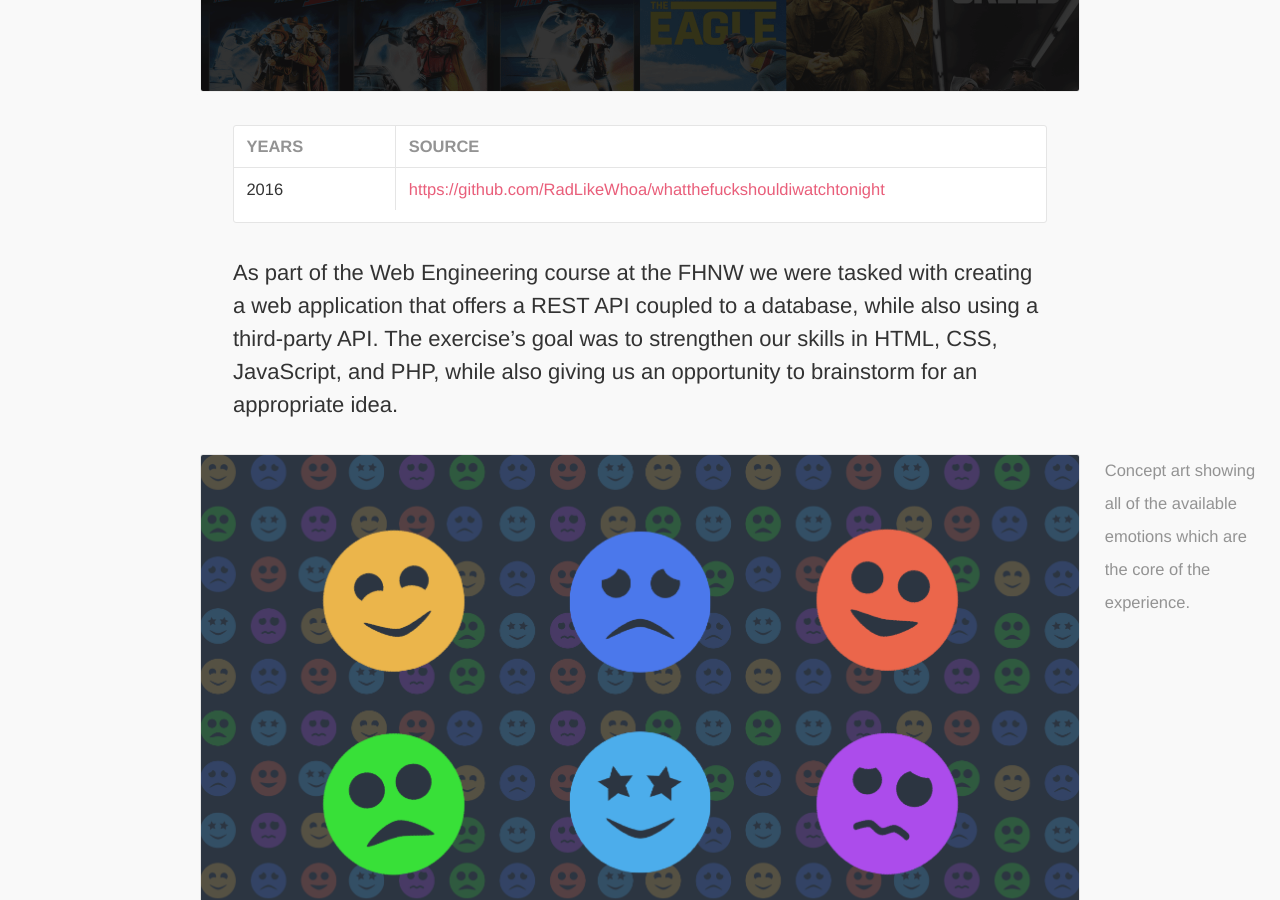
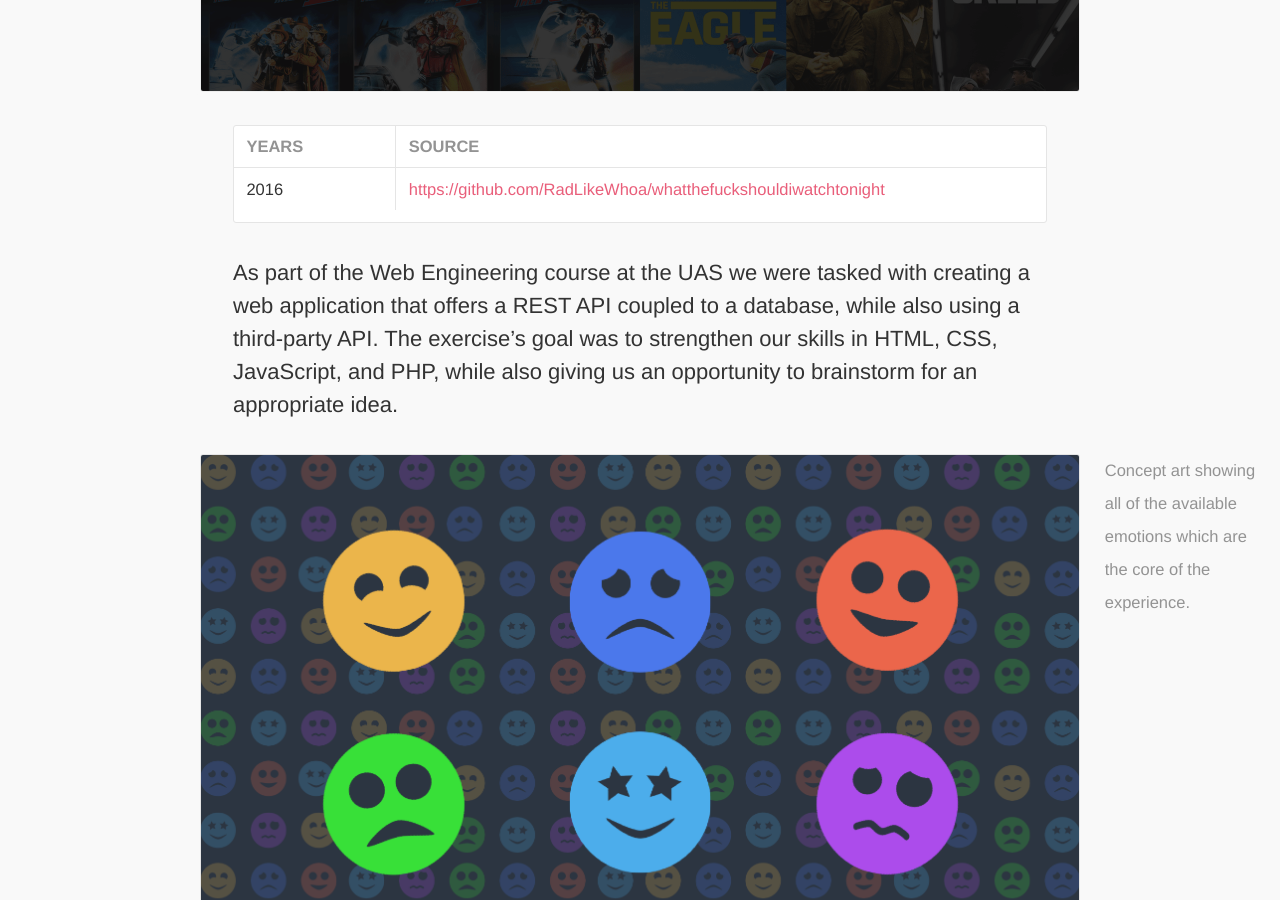
Before and after one commit to RadLikeWhoa/old.sacha.me, a Jekyll site: the page built from projects/_posts/2016-6-1-what-the-fuck-should-i-watch-tonight.md, in a window 1280 px wide and 900 px high, scrolled down 1249 px. Built offline with Jekyll 4.4.1, drawn with Linux system fonts in a browser that asks for light colours.

```diff
--- a/_layouts/project.html
+++ b/_layouts/project.html
@@ -1,6 +1,6 @@
 {% include top.html %}
-{% capture icon %}/assets/img/{{ page.title | downcase | replace: ' ', '-' }}/icon{% endcapture %}
-{% capture hero %}/assets/img/{{ page.title | downcase | replace: ' ', '-' }}/hero.png{% endcapture %}
+{% capture icon %}/assets/img/{{ page.title | downcase | replace: ' ', '-' | replace: '?', '' | replace: '!', '' }}/icon{% endcapture %}
+{% capture hero %}/assets/img/{{ page.title | downcase | replace: ' ', '-' | replace: '?', '' | replace: '!', '' }}/hero.png{% endcapture %}
 {% capture start %}{{ page.date | date: "%Y" }}{% endcapture %}
 {% assign start = start | plus: 0 %}
 
--- a/projects/_posts/2016-6-1-what-the-fuck-should-i-watch-tonight.md
+++ b/projects/_posts/2016-6-1-what-the-fuck-should-i-watch-tonight.md
@@ -25,7 +25,7 @@ end: 2016
 
 What The Fuck Should I Watch Tonight is an app for spontaneously finding a movie to watch. It is based on the concept of selecting a movie that will make you feel a certain way, instead of combing through endless lists of movies sorted by arbitrary ratings.
 
-As part of the Web Engineering course at the FHNW we were tasked with creating a web application that offers a REST API coupled to a database, while also using a third-party API. The exercise's goal was to strengthen our skills in HTML, CSS, JavaScript, and PHP, while also giving us an opportunity to brainstorm for an appropriate idea.
+As part of the Web Engineering course at the UAS we were tasked with creating a web application that offers a REST API coupled to a database, while also using a third-party API. The exercise's goal was to strengthen our skills in HTML, CSS, JavaScript, and PHP, while also giving us an opportunity to brainstorm for an appropriate idea.
 
 <figure>
   <img src="/assets/img/what-the-fuck-should-i-watch-tonight/emotions.png">
```
Also changed, not shown: projects/_posts/2017-6-1-pong.md (added, +53 -0 lines), _src/img/pong/hero.png (added), _src/img/pong/result.png (added), assets/img/pong/hero.png (added), assets/img/pong/result.png (added).
